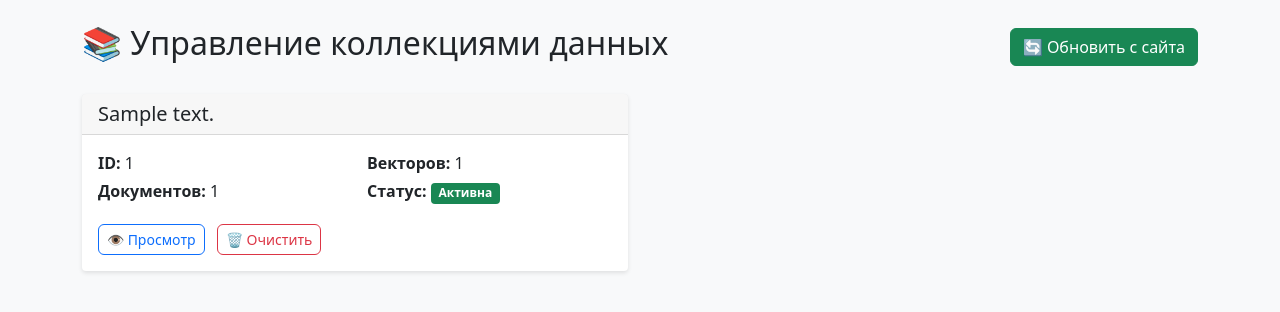
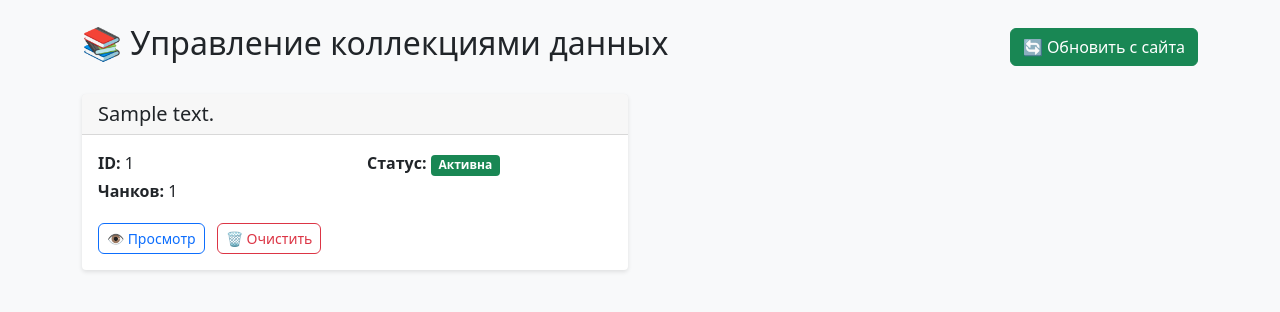
Before and after one commit to seomozg/udmtpp, a FastAPI app: template templates/collections.html in a window 1280 px wide. Shown: the part 56-368 px from the top of the page. Run offline with FastAPI, Linux system fonts and the light colour scheme; the template is opened without the code that fills it: most values are stand-ins (such as "Sample title", 1, 10 or a date in 2020).

Commit message:
📊 Clarify Vector/Chunk Count Display
✅ UI Terminology Fix:
- Changed 'Документов: 191' to 'Чанков: 191' for accuracy
- Removed duplicate vector count display
- Now clearly shows chunk count instead of confusing document count

✅ Technical Clarification:
- Each document is split into chunks for better RAG performance
- Chunk count = vector count in ChromaDB
- Users now understand what the numbers represent

✅ Frontend Updates:
- Updated collections page to show 'Чанков' instead of 'Документов/Векторов'
- Updated chat sidebar to show chunk count
- Maintained consistent terminology across all interfaces

🎯 Now users clearly understand that numbers represent text chunks, not original documents!

```diff
--- a/templates/chat.html
+++ b/templates/chat.html
@@ -148,7 +148,7 @@
                             {% for collection_id, collection_data in collections.items() %}
                             <div class="list-group-item">
                                 <h6 class="mb-1">{{ collection_data.description }}</h6>
-                                <small class="text-muted">{{ collection_data.points_count }} документов</small>
+                                <small class="text-muted">{{ collection_data.vectors_count }} чанков</small>
                             </div>
                             {% endfor %}
                         </div>
--- a/templates/collections.html
+++ b/templates/collections.html
@@ -50,10 +50,9 @@
                         <div class="row">
                             <div class="col-sm-6">
                                 <p class="mb-1"><strong>ID:</strong> {{ collection_id }}</p>
-                                <p class="mb-1"><strong>Документов:</strong> {{ collection_data.points_count }}</p>
+                                <p class="mb-1"><strong>Чанков:</strong> {{ collection_data.vectors_count }}</p>
                             </div>
                             <div class="col-sm-6">
-                                <p class="mb-1"><strong>Векторов:</strong> {{ collection_data.vectors_count }}</p>
                                 <p class="mb-1"><strong>Статус:</strong>
                                     <span class="badge bg-success">Активна</span>
                                 </p>
```
